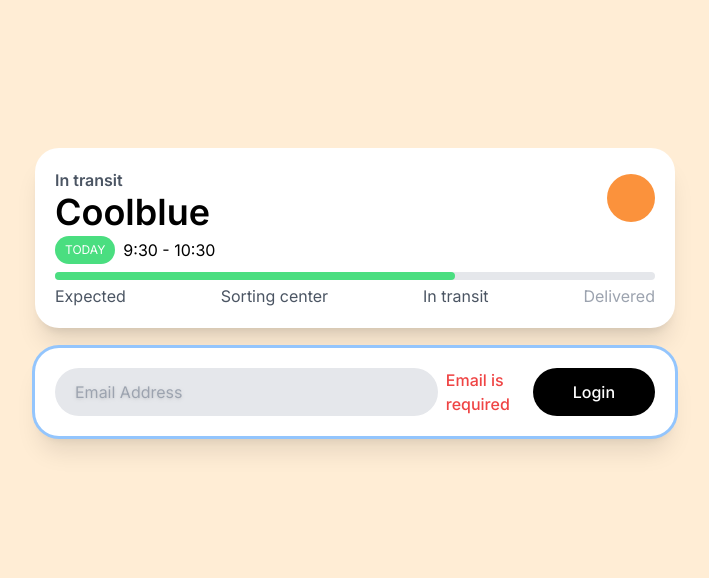
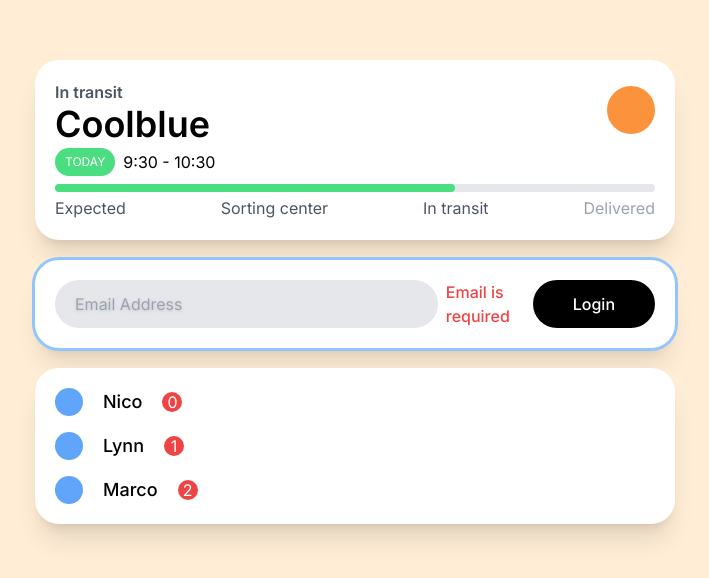
Before and after one commit to jasongoose/carrot-market-reloaded, a Next.js app: page /tailwind in a window 1280 px wide. Shown: the part 108-686 px from the top of the page, without its empty margins (285-994 px from the left). Built offline with nearby package versions, Linux system fonts and the light colour scheme.

Commit message:
list 및 list-item 컴포넌트 생성 및 적용

```diff
--- a/app/tailwind/page.tsx
+++ b/app/tailwind/page.tsx
@@ -1,11 +1,13 @@
 import Card from "@/components/card";
+import List from "@/components/list";
 import SearchInput from "@/components/search-input";
 
 export default function Page() {
   return (
-    <main className="flex flex-col items-center justify-center h-screen gap-5 p-5 bg-gray-100 dark:bg-gray-700 sm:bg-red-100 md:bg-green-100 lg:bg-cyan-100 xl:bg-orange-100">
-       <Card />
-       <SearchInput />
+    <main className="flex h-screen flex-col items-center justify-center gap-5 bg-gray-100 p-5 sm:bg-red-100 md:bg-green-100 lg:bg-cyan-100 xl:bg-orange-100 dark:bg-gray-700">
+      <Card />
+      <SearchInput />
+      <List personList={["Nico", "Lynn", "Marco"]} />
     </main>
-  )
+  );
 }
--- /dev/null
+++ b/components/list-item.tsx
@@ -0,0 +1,16 @@
+export interface Props {
+  person: string;
+  index: number;
+}
+
+export default function ListItem({ person, index }: Props) {
+  return (
+    <li className="flex items-center gap-5">
+      <div className="size-7 rounded-full bg-blue-400"></div>
+      <span className="text-lg font-medium">{person}</span>
+      <div className="flex size-5 items-center justify-center rounded-full bg-red-500 text-white">
+        {index}
+      </div>
+    </li>
+  );
+}
--- /dev/null
+++ b/components/list.tsx
@@ -0,0 +1,15 @@
+import ListItem from "./list-item";
+
+export interface Props {
+  personList: string[];
+}
+
+export default function List({ personList }: Props) {
+  return (
+    <ul className="flex w-full max-w-screen-sm flex-col gap-4 rounded-3xl bg-white p-5 shadow-xl dark:bg-gray-600">
+      {personList.map((person, index) => (
+        <ListItem key={index} {...{ person, index }} />
+      ))}
+    </ul>
+  );
+}
```
